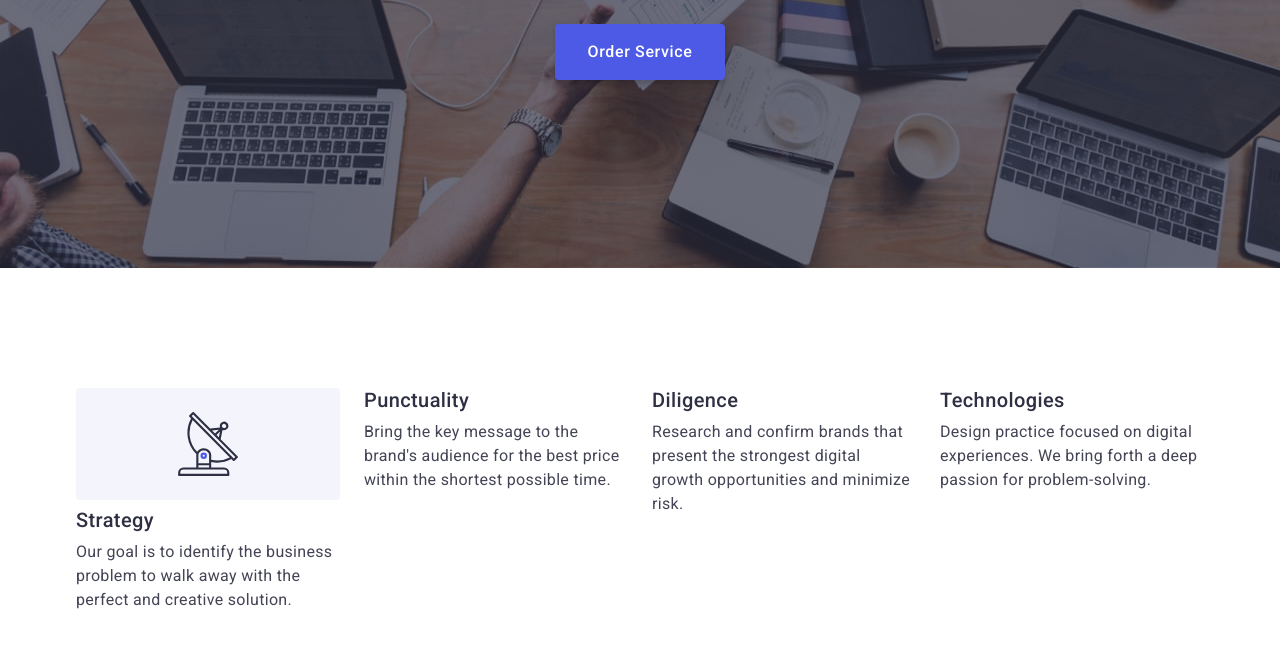
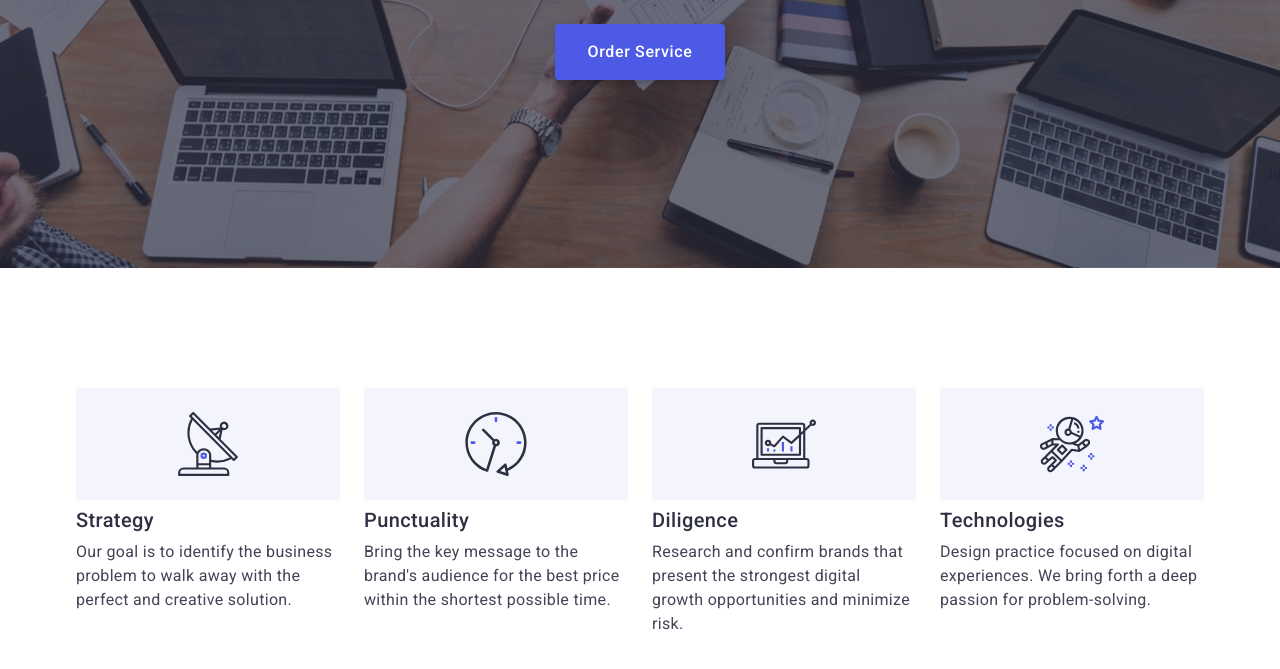
Before and after one commit to OlhaKatrych/goit-markup-hw-04, a plain HTML site: page index.html in a window 1280 px wide. Shown: the part 405-1074 px from the top of the page. Drawn offline with nearby package versions, Linux system fonts and the light colour scheme.

Commit message:
hw-04-features-section

```diff
--- a/index.html
+++ b/index.html
@@ -98,6 +98,11 @@
               </p>
             </li>
             <li class="features-item features-cards-item">
+              <div class="features-icons">
+                <svg class="clock" width="64" height="64">
+                  <use href="./images/icons.svg#clock"></use>
+                </svg>
+              </div>
               <h3 class="features-title">Punctuality</h3>
               <p class="features-text">
                 Bring the key message to the brand's audience for the best price
@@ -105,6 +110,11 @@
               </p>
             </li>
             <li class="features-item features-cards-item">
+              <div class="features-icons">
+                <svg class="diagram" width="64" height="64">
+                  <use href="./images/icons.svg#diagram"></use>
+                </svg>
+              </div>
               <h3 class="features-title">Diligence</h3>
               <p class="features-text">
                 Research and confirm brands that present the strongest digital
@@ -112,6 +122,11 @@
               </p>
             </li>
             <li class="features-item features-cards-item">
+              <div class="features-icons">
+                <svg class="astronaut" width="64" height="64">
+                  <use href="./images/icons.svg#astronaut"></use>
+                </svg>
+              </div>
               <h3 class="features-title">Technologies</h3>
               <p class="features-text">
                 Design practice focused on digital experiences. We bring forth a
```
